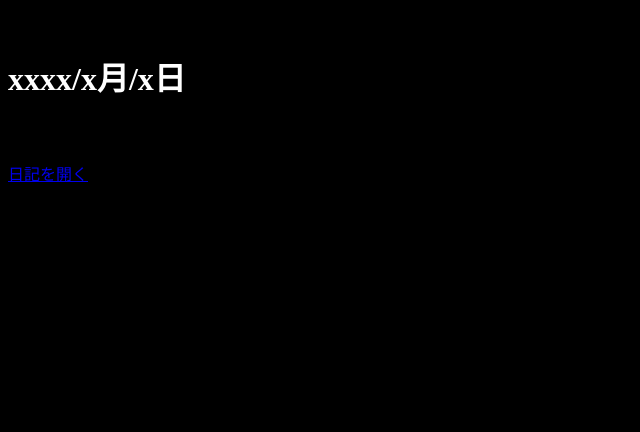
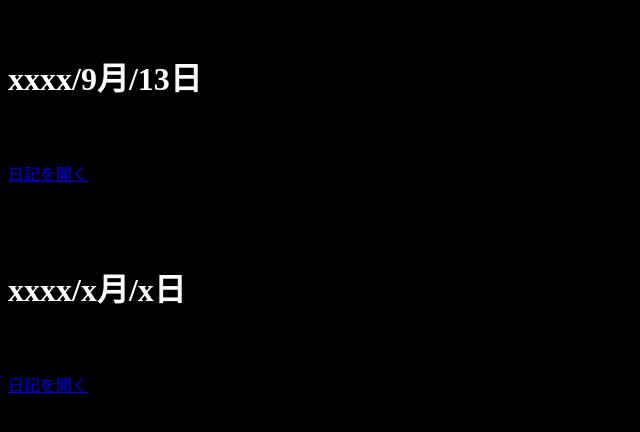
Before and after one commit to BorLyamiasu/BorLyamiasu.github.io, a plain HTML site: page index.html in a window 1280 px wide. Shown: the whole page, without its empty margins (0-640 px from the left). Drawn offline with Linux system fonts and the light colour scheme.

Commit message:
Update index.html

```diff
--- a/index.html
+++ b/index.html
@@ -1,10 +1,15 @@
 <html>
  <head>
-   <title><font color=white>Dialy.I</font></title>
+   <title>Dialy.I</title>
  </head>
+
+ <body bgcolor=black></body>
+ 　<h1><font color=white>xxxx/9月/13日</font></h1>
+　 <p><a href="日記2.html">日記を開く</a></p>
+<br>
  <body bgcolor=black></body>
  　<h1><font color=white>xxxx/x月/x日</font></h1>
-　 <p><a href="yamiasu.html">日記を開く</a></p>
+　 <p><a href="日記1.html">日記を開く</a></p>
 
 
 </html>
```
